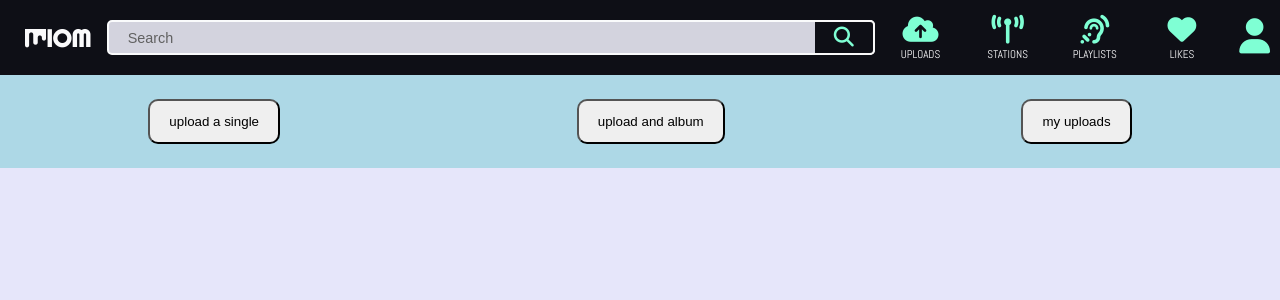
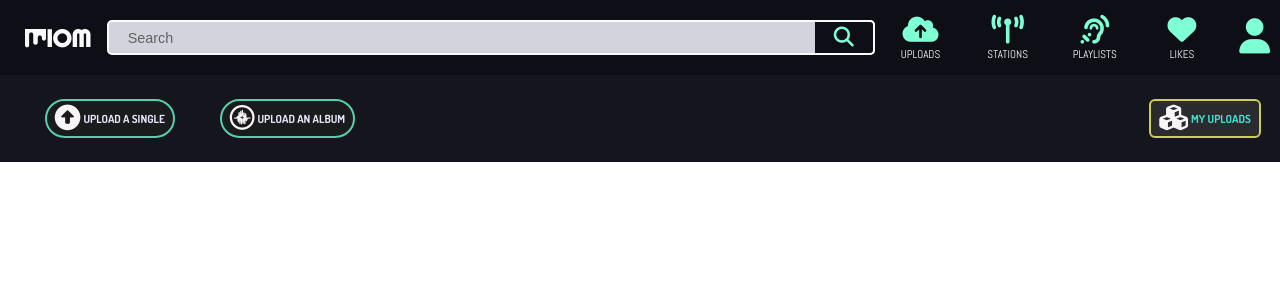
Before and after one commit to doc1atis/ymiom-front, a React (Create React App) app: page /uploads in a window 1280 px wide. Shown: the top 300 px of the page. Built offline with nearby package versions, Linux system fonts and the light colour scheme; no server answers; sample sign-in values are in the browser's storage.

Commit message:
fixed background blend

```diff
--- a/src/App.js
+++ b/src/App.js
@@ -32,7 +32,6 @@ class App extends Component {
           <div
             id="app-body"
             style={{
-              backgroundColor: "#0B0C10",
               gridRowStart: "2",
               gridRowEnd: "-1",
             }}
@@ -43,6 +42,7 @@ class App extends Component {
                 path="/uploads"
                 exact
                 component={RequireAuth(Upload, "/login")}
+                // component={Upload}
               />
               <Route path="/login" exact component={LoginForm} />
               <Route path="/register" exact component={RegisterForm} />
--- a/src/components/AuthForm/AuthForm.css
+++ b/src/components/AuthForm/AuthForm.css
@@ -1,10 +1,12 @@
 .login-form {
   display: flex;
   justify-content: center;
-  margin-top: 6vh;
+  padding-top: 6vh;
+  height: 100%;
+  background-color: #000109;
 }
 .form-content {
-  background-color: #0e0f16f7;
+  background-color: #000109;
   display: flex;
   flex-direction: column;
   justify-content: space-around;
--- a/src/components/LowerMenu/LowerMenu.css
+++ b/src/components/LowerMenu/LowerMenu.css
@@ -1,5 +1,6 @@
 @import url("https://fonts.googleapis.com/css2?family=Abel&display=swap");
 .lower-menu {
+  /* #0e0f16f7 */
   background-color: #0e0f16f7;
   padding-top: 10px;
   padding-bottom: 10px;
--- a/src/components/Upload/Upload.css
+++ b/src/components/Upload/Upload.css
@@ -1,21 +1,60 @@
+@import url("https://fonts.googleapis.com/css2?family=Dosis:wght@700&display=swap");
 .upload {
-  background-color: lavender;
   height: 100%;
 }
 .upload-options {
-  background-color: lightblue;
+  background-color: #0e0f16f7;
+
   display: flex;
   justify-content: space-around;
   align-items: center;
 }
+
 .upload-options-button {
   margin-top: 1.5rem;
   margin-bottom: 1.5rem;
   cursor: pointer;
   width: max-content;
-  padding-left: 1.2rem;
-  padding-right: 1.2rem;
-  padding-top: 0.8rem;
-  padding-bottom: 0.8rem;
-  border-radius: 10px;
+  padding-left: 0.5rem;
+  padding-right: 0.5rem;
+  padding-top: 0.2rem;
+  padding-bottom: 0.2rem;
+  border-radius: 80px;
+  outline: none;
+  border: 2px solid rgb(89, 205, 174);
+  display: flex;
+  justify-content: center;
+  align-items: center;
+  background-color: #1a1b1c;
+  /* #282b2d */
 }
+
+.options-icon {
+  color: #f9f4f5;
+  font-size: 1.6rem;
+  margin-right: 3px;
+}
+.options-text {
+  /* #b9cd57 */
+  color: lavender;
+  font-size: 0.7rem;
+  font-family: "Dosis", sans-serif;
+  text-transform: uppercase;
+}
+.my-uploads-button {
+  border-radius: 6px;
+  background-color: rgb(43, 42, 46);
+  border-color: rgb(205, 205, 89);
+}
+@media (min-width: 600px) {
+  .upload-options-button {
+    margin-left: 2.8rem;
+  }
+  .my-uploads-button {
+    margin-left: auto;
+    margin-right: 1.2rem;
+  }
+}
+.my-uploads-text {
+  color: turquoise;
+}
--- a/src/components/Upload/Upload.js
+++ b/src/components/Upload/Upload.js
@@ -11,13 +11,25 @@ export default class Upload extends Component {
       <div className="upload">
         <div className="upload-options">
           <button className="upload-options-button" type="button">
-            upload a single
+            <span className="options-icon">
+              <i className="fas fa-arrow-alt-circle-up"></i>
+            </span>
+            <span className="options-text">upload a single</span>
           </button>
           <button className="upload-options-button" type="button">
-            upload and album
+            <span className="options-icon">
+              <i className="fab fa-creative-commons-sampling-plus"></i>
+            </span>
+            <span className="options-text">upload an album</span>
           </button>
-          <button className="upload-options-button" type="button">
-            my uploads
+          <button
+            className="upload-options-button my-uploads-button"
+            type="button"
+          >
+            <span className="options-icon">
+              <i className="fas fa-cubes"></i>
+            </span>
+            <span className="options-text my-uploads-text">my uploads</span>
           </button>
         </div>
       </div>
```
